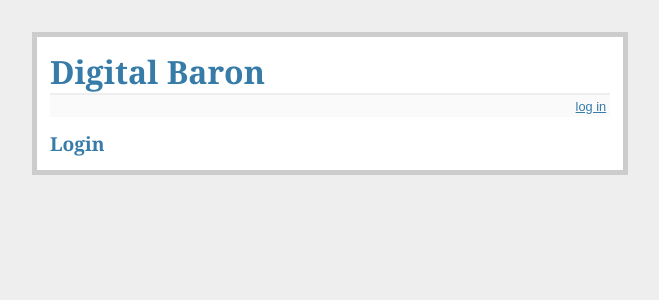
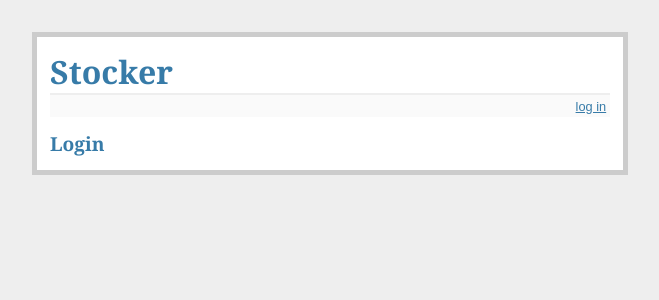
Before and after one commit to zrabin/stocker, a Flask app: page /magic_formula in a window 1280 px wide. Shown: the top 300 px of the page, without its empty margins (310-969 px from the left). Run offline with Flask 2, Linux system fonts and the light colour scheme; data that the repository does not hold is empty.

Commit message:
changed name to stocker

```diff
--- a/templates/layout.html
+++ b/templates/layout.html
@@ -1,8 +1,8 @@
 <!doctype html>
-<title>Dbaron</title>
+<title>Stocker</title>
 <link rel=stylesheet type=text/css href="{{ url_for('static', filename='style.css') }}">
 <div class=page>
-  <h1>Digital Baron</h1>
+  <h1>Stocker</h1>
   <div class=metanav>
   {% if not session.logged_in %}
     <a href="{{ url_for('login') }}">log in</a>
```
